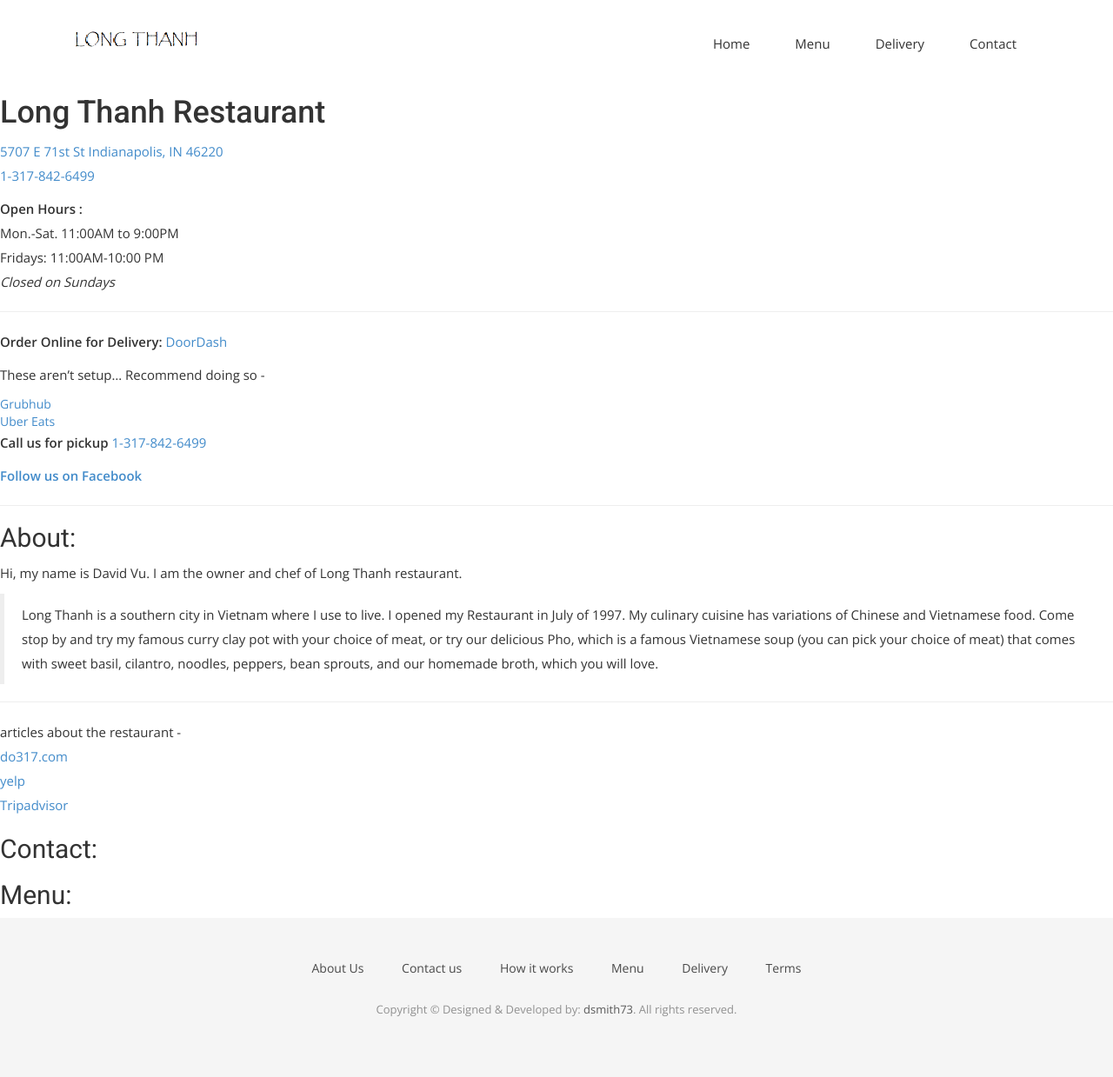
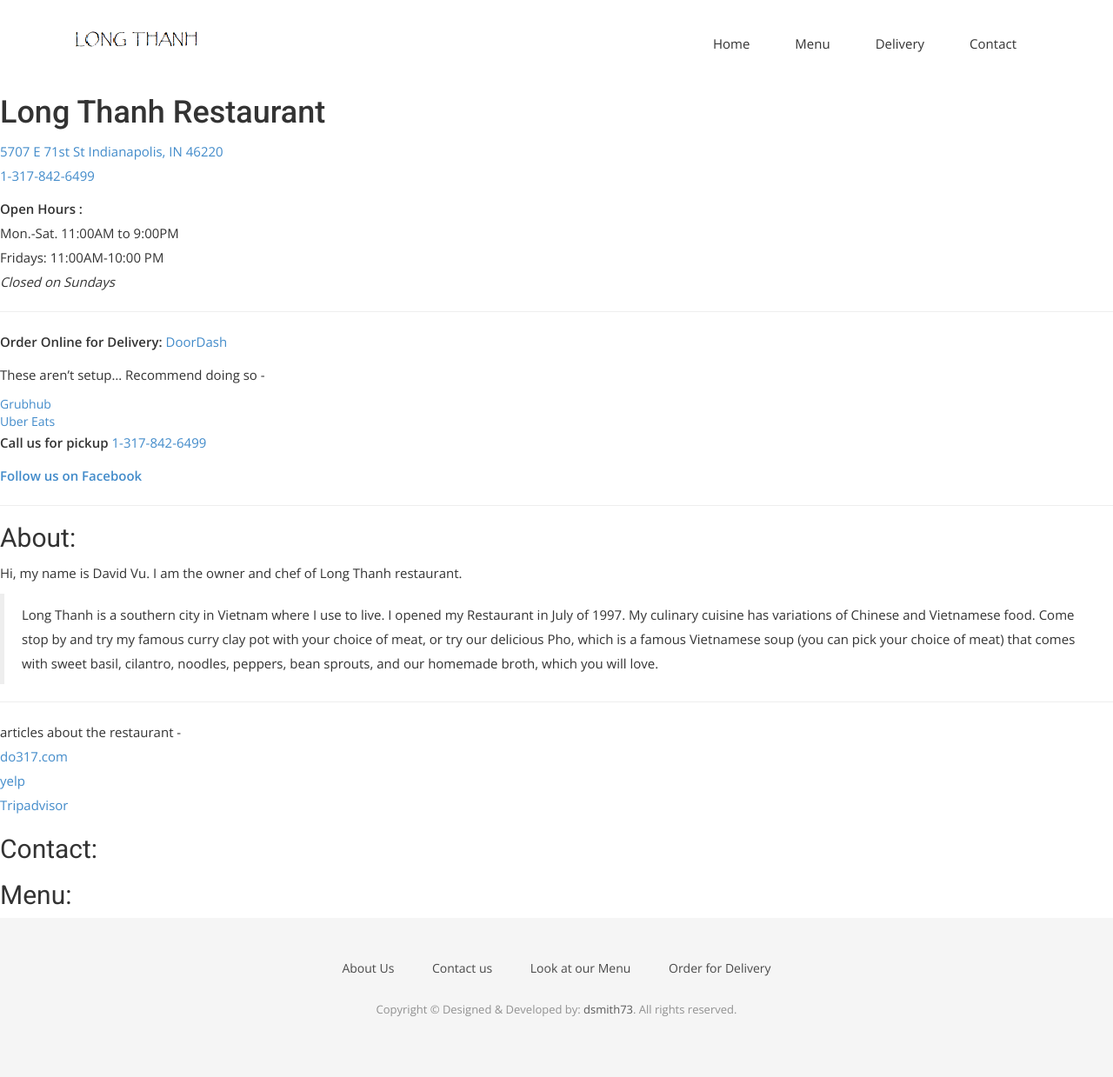
Before and after one commit to dsmith73/long-thanh, a Jekyll site: the page built from about.md, in a window 1280 px wide. Shown: the whole page at 87% size. Built offline with Jekyll 4.4.1, drawn with Linux system fonts in a browser that asks for light colours; nearby versions of some CDN libraries; some web fonts are replaced; our own code applies the rules of GitHub Pages for plain Markdown files.

Commit message:
Update footer.html

```diff
--- a/_includes/footer.html
+++ b/_includes/footer.html
@@ -7,10 +7,8 @@
           <ul>
             <li><a href="#">About Us</a></li>
             <li><a href="{{ site.baseurl }}/contact">Contact us</a></li>
-            <li><a href="#">How it works</a></li>
-            <li><a href="{{ site.baseurl }}/menu">Menu</a></li>
-            <li><a href="{{ site.baseurl }}/delivery">Delivery</a></li>
-            <li><a href="#">Terms</a></li>
+            <li><a href="{{ site.baseurl }}/menu">Look at our Menu</a></li>
+            <li><a href="{{ site.baseurl }}/delivery">Order for Delivery</a></li>
           </ul>
         </div>
         <p>Copyright &copy; Designed &amp; Developed by: <a href="https://github.com/dsmith73">dsmith73</a>. All rights reserved.</p>
```
